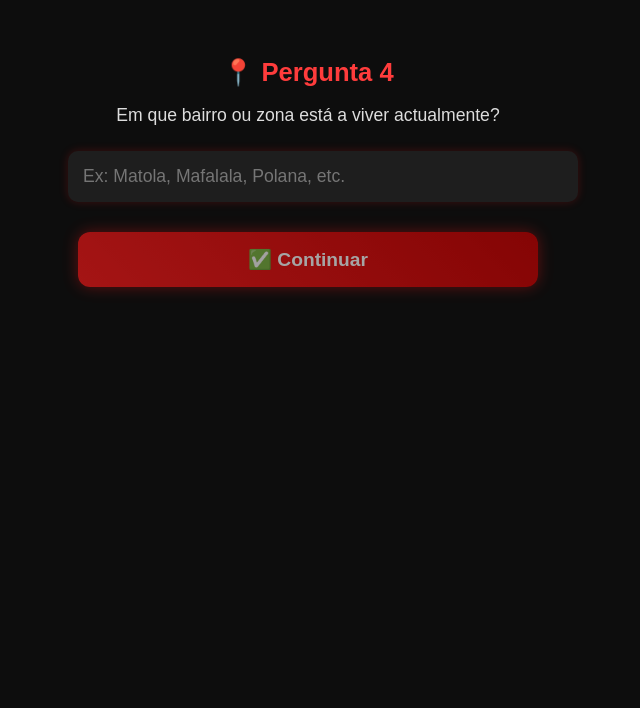
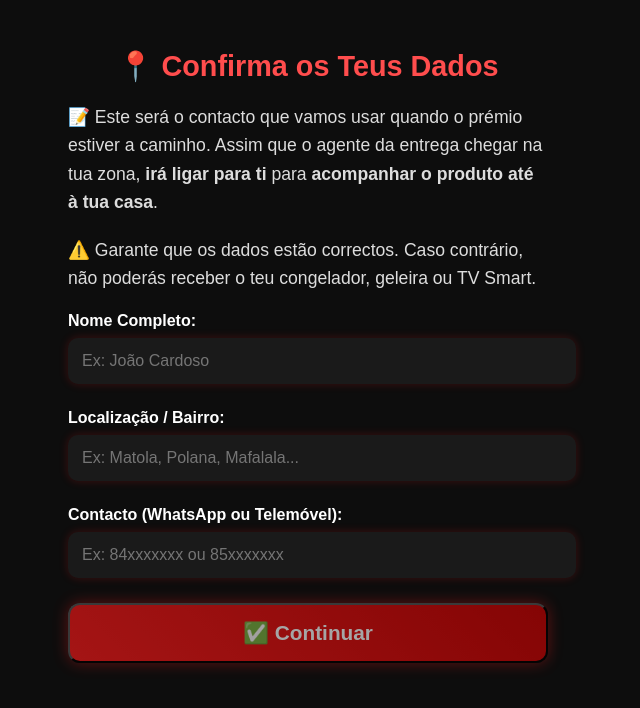
Before and after one commit to MickyMCY/Africa-Sorteio, a plain HTML site: page quiz5.html in a window 1280 px wide. Shown: the whole page, without its empty margins (332-972 px from the left). Drawn offline with Linux system fonts and the light colour scheme.

Commit message:
Update quiz5.html

```diff
--- a/quiz5.html
+++ b/quiz5.html
@@ -3,64 +3,70 @@
 <head>
   <meta charset="UTF-8" />
   <meta name="viewport" content="width=device-width, initial-scale=1" />
-  <title>Pergunta 4</title>
+  <title>Confirma os Teus Dados</title>
   <style>
     body {
       margin: 0;
-      padding: 0 20px;
+      padding: 30px 20px;
       background: #0d0d0d;
       color: #fff;
       font-family: Arial, sans-serif;
-      display: flex;
-      flex-direction: column;
-      align-items: center;
-      min-height: 100vh;
     }
 
     .container {
       max-width: 480px;
-      width: 100%;
-      padding-top: 40px;
-      text-align: center;
+      margin: auto;
     }
 
     h1 {
-      font-size: 1.6rem;
-      color: #ff3c3c;
-      margin-bottom: 10px;
+      font-size: 1.8rem;
+      color: #ff4d4d;
+      text-align: center;
+      margin-bottom: 20px;
     }
 
     p {
       font-size: 1.1rem;
+      margin-bottom: 20px;
+      line-height: 1.6;
       color: #ddd;
+    }
+
+    .input-group {
       margin-bottom: 25px;
     }
 
-    input[type="text"] {
+    label {
+      display: block;
+      margin-bottom: 8px;
+      font-weight: bold;
+    }
+
+    input[type="text"], input[type="tel"] {
       width: 100%;
-      padding: 15px;
-      font-size: 1.1rem;
+      padding: 14px;
       border-radius: 10px;
       border: none;
-      background: #1e1e1e;
+      background: #1a1a1a;
       color: #fff;
-      margin-bottom: 30px;
+      font-size: 1rem;
       box-shadow: 0 0 10px #ff1a1a33;
     }
 
     .botao {
       background: linear-gradient(45deg, #ff1a1a, #cc0000);
       color: white;
+      font-size: 1.3rem;
+      font-weight: bold;
       padding: 16px;
-      border: none;
       border-radius: 12px;
-      font-size: 1.2rem;
-      font-weight: bold;
+      text-align: center;
+      text-decoration: none;
+      display: block;
+      width: 100%;
       cursor: pointer;
       animation: piscar 1.5s infinite;
       box-shadow: 0 0 15px #ff1a1a88;
-      width: 100%;
-      max-width: 460px;
     }
 
     @keyframes piscar {
@@ -72,27 +78,49 @@
 </head>
 <body>
   <div class="container" id="conteudo">
-    <h1>📍 Pergunta 4</h1>
-    <p>Em que bairro ou zona está a viver actualmente?</p>
+    <h1>📍 Confirma os Teus Dados</h1>
 
-    <input type="text" id="localizacao" placeholder="Ex: Matola, Mafalala, Polana, etc." />
+    <p>📝 Este será o contacto que vamos usar quando o prémio estiver a caminho. Assim que o agente da entrega chegar na tua zona, <strong>irá ligar para ti</strong> para <strong>acompanhar o produto até à tua casa</strong>.</p>
 
-    <button class="botao" onclick="irProxima()">✅ Continuar</button>
+    <p>⚠️ Garante que os dados estão correctos. Caso contrário, não poderás receber o teu congelador, geleira ou TV Smart.</p>
+
+    <div class="input-group">
+      <label for="nome">Nome Completo:</label>
+      <input type="text" id="nome" placeholder="Ex: João Cardoso" required>
+    </div>
+
+    <div class="input-group">
+      <label for="zona">Localização / Bairro:</label>
+      <input type="text" id="zona" placeholder="Ex: Matola, Polana, Mafalala..." required>
+    </div>
+
+    <div class="input-group">
+      <label for="contacto">Contacto (WhatsApp ou Telemóvel):</label>
+      <input type="tel" id="contacto" placeholder="Ex: 84xxxxxxx ou 85xxxxxxx" required>
+    </div>
+
+    <button class="botao" onclick="guardarDados()">✅ Continuar</button>
   </div>
 
   <script>
-    function irProxima() {
-      const local = document.getElementById('localizacao').value.trim();
-      if (local.length < 3) {
-        alert("Por favor, indique a sua localização correctamente.");
+    function guardarDados() {
+      const nome = document.getElementById('nome').value.trim();
+      const zona = document.getElementById('zona').value.trim();
+      const contacto = document.getElementById('contacto').value.trim();
+
+      if (nome.length < 3 || zona.length < 3 || contacto.length < 7) {
+        alert("Por favor, preenche todos os campos correctamente.");
         return;
       }
 
-      localStorage.setItem("localizacao", local);
+      localStorage.setItem("nomeCliente", nome);
+      localStorage.setItem("zonaCliente", zona);
+      localStorage.setItem("contactoCliente", contacto);
+
       window.location.href = "quiz6.html";
     }
 
-    // Scroll automático
+    // Scroll automático após 3 segundos
     window.addEventListener('load', () => {
       setTimeout(() => {
         document.getElementById('conteudo').scrollIntoView({ behavior: 'smooth' });
```
